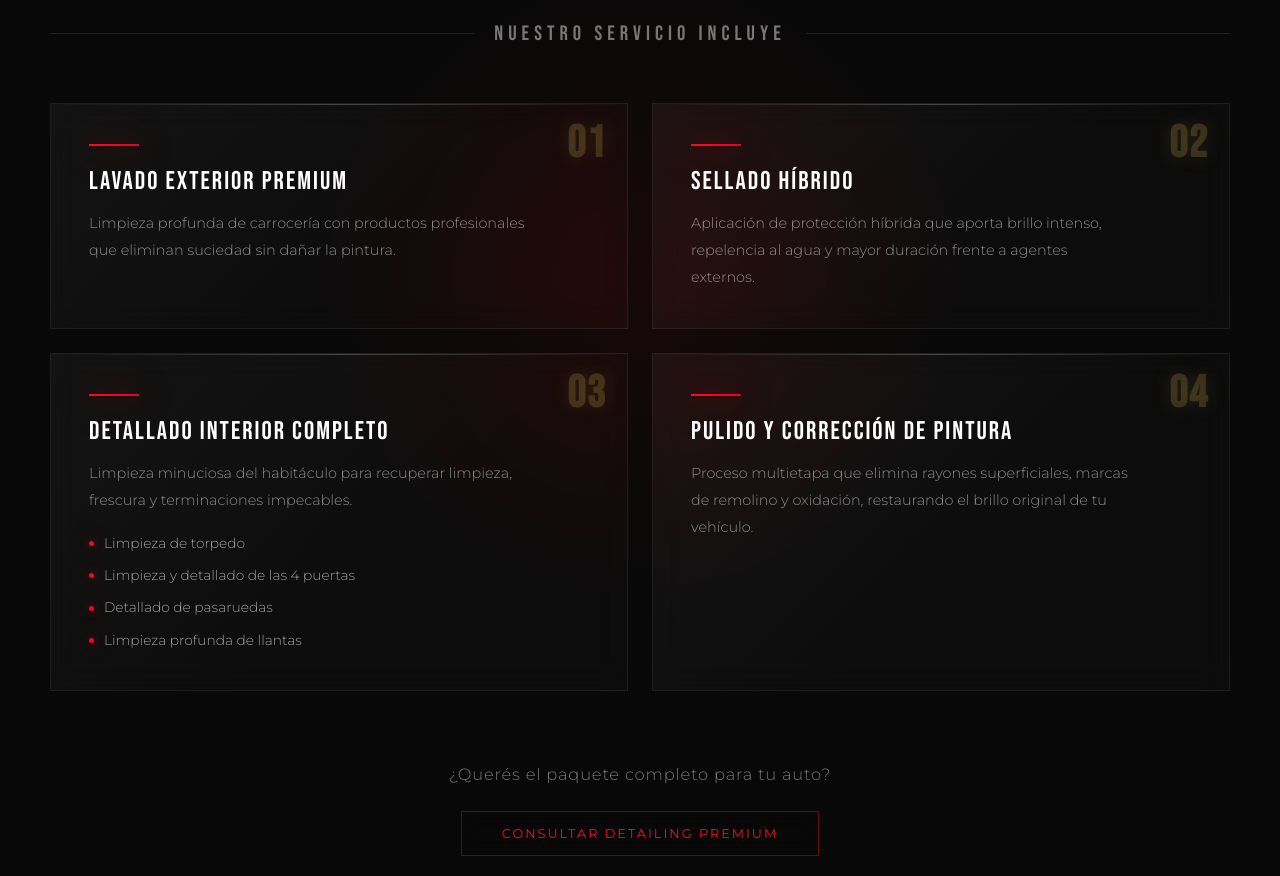
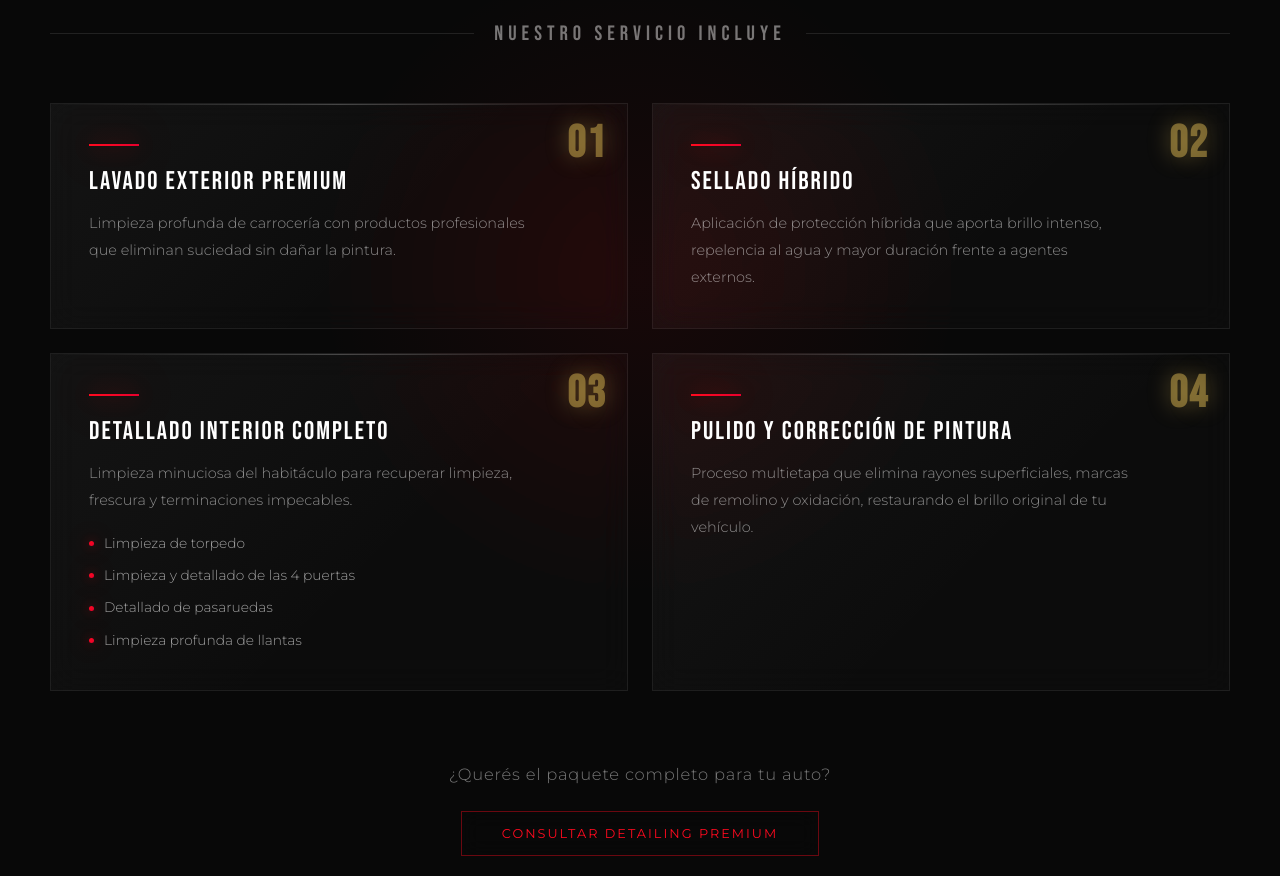
Before and after one commit to PACZKONATASHA/golden.detailing, a React (Vite) app: page / in a window 1280 px wide. Shown: the part 3960-4836 px from the top of the page. Built offline with nearby package versions, Linux system fonts and the light colour scheme.

Commit message:
Numeros 01/02/03/04 mas dorados

```diff
--- a/src/components/Premium.css
+++ b/src/components/Premium.css
@@ -155,7 +155,7 @@
   font-family: 'Bebas Neue', sans-serif;
   font-size: 2.8rem;
   line-height: 1;
-  color: rgba(201, 168, 76, 0.22);
+  color: rgba(201, 168, 76, 0.55);
   position: absolute;
   top: 18px;
   right: 20px;
@@ -164,12 +164,12 @@
   pointer-events: none;
   font-weight: 900;
   user-select: none;
-  text-shadow: 0 0 20px rgba(201, 168, 76, 0.15);
+  text-shadow: 0 0 22px rgba(201, 168, 76, 0.4);
 }
 
 .premium-card:hover .card-number {
-  color: rgba(201, 168, 76, 0.45);
-  text-shadow: 0 0 24px rgba(201, 168, 76, 0.35);
+  color: rgba(230, 201, 111, 0.85);
+  text-shadow: 0 0 28px rgba(201, 168, 76, 0.6);
 }
 
 .card-body {
```
